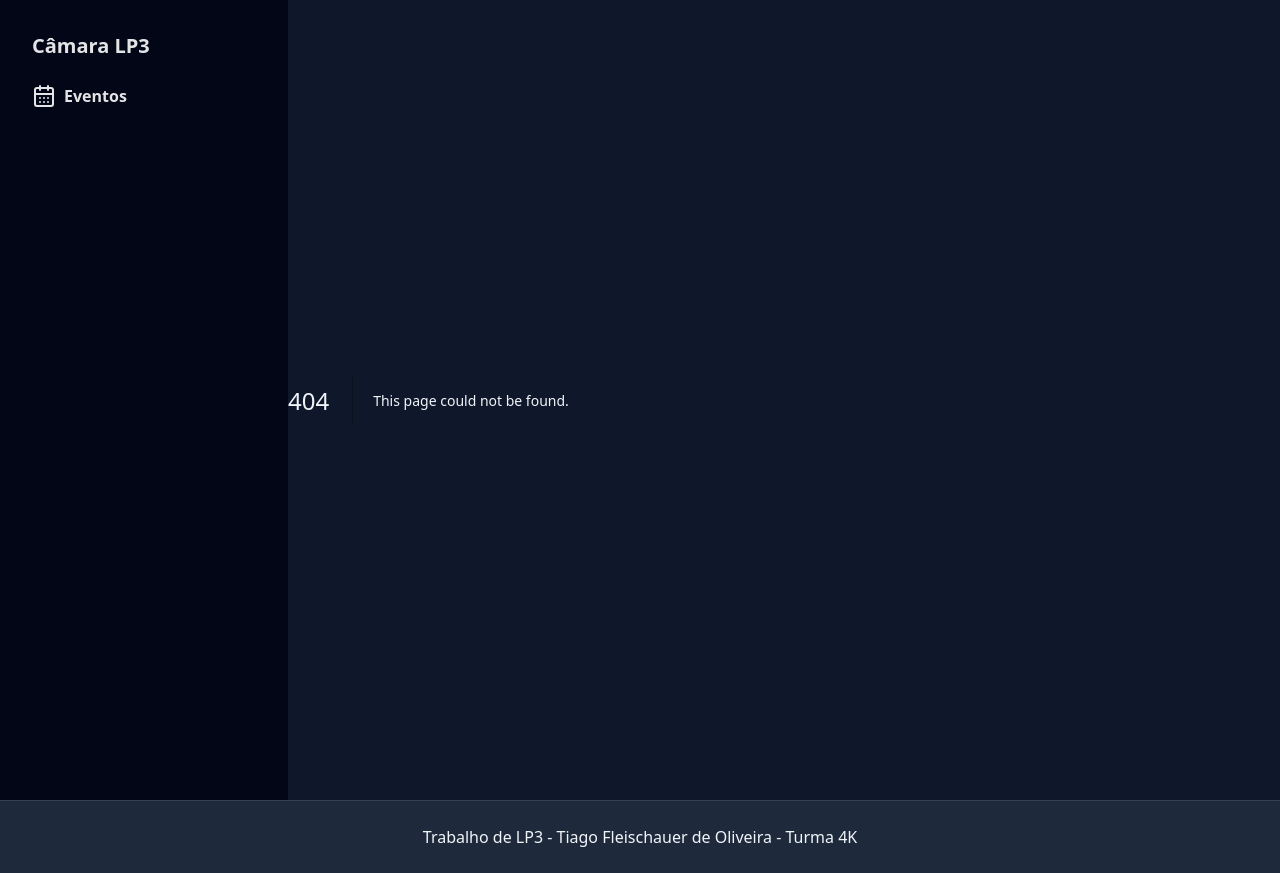
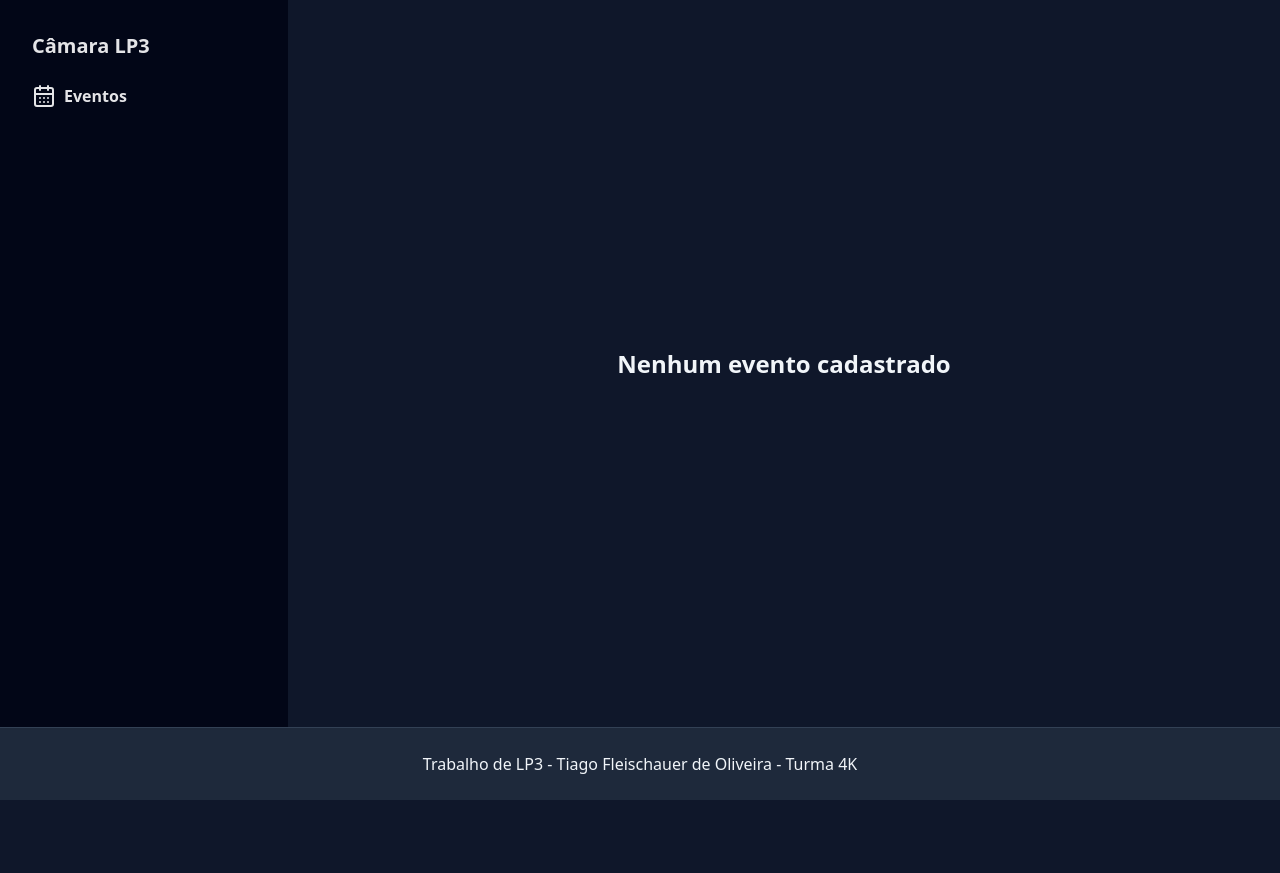
Before and after one commit to TiagoFleischauer/next-lp3, a Next.js app: page /eventosDeputado in a window 1280 px wide. Before the commit this address had no page. After the commit the page ends 800 px from the top, so only its background shows below. Built offline with nearby package versions, Linux system fonts and the light colour scheme.

Commit message:
feat: tela de eventos

```diff
--- /dev/null
+++ b/src/app/eventosDeputado/page.tsx
@@ -0,0 +1,62 @@
+/* eslint-disable react-hooks/exhaustive-deps */
+"use client";
+
+import { useSearchParams } from "next/navigation";
+
+import { Title } from "../components/Title";
+import { useEffect, useState } from "react";
+import { Deputado } from "../types/deputado";
+import { fetchDeputado } from "../utils";
+
+export default function EventosDeputado() {
+  const props = useSearchParams();
+
+  const [deputadoSelecionado, setDeputadoSelecionado] = useState<Deputado>();
+
+  async function fetchData() {
+    const idDeputado = props.get("id");
+    if (!idDeputado) {
+      return;
+    }
+    const data = await fetchDeputado(idDeputado);
+    if (data) {
+      setDeputadoSelecionado(data);
+    }
+  }
+
+  useEffect(() => {
+    fetchData();
+  }, []);
+
+  return (
+    <main className="flex flex-1 flex-col p-6">
+      {deputadoSelecionado && deputadoSelecionado.eventos.length > 0 ? (
+        <>
+          <Title text={`Eventos de ${deputadoSelecionado.nome}`} />
+          <div className="grid grid-cols-8 gap-4 mt-4">
+            {deputadoSelecionado.eventos.map((evento) => {
+              return (
+                <div
+                  key={evento.id}
+                  className="bg-white/5 p-3 rounded-md flex flex-col gap-2 hover:bg-white/10"
+                >
+                  <strong className="font-semibold">
+                    {evento.descricaoTipo}
+                  </strong>
+                </div>
+              );
+            })}
+          </div>
+        </>
+      ) : (
+        <div className="flex h-full justify-center items-center">
+          <strong className="font-semibold text-2xl">
+            {`Nenhum evento cadastrado ${
+              deputadoSelecionado ? `para ${deputadoSelecionado.nome}` : ""
+            }`}
+          </strong>
+        </div>
+      )}
+    </main>
+  );
+}
```
